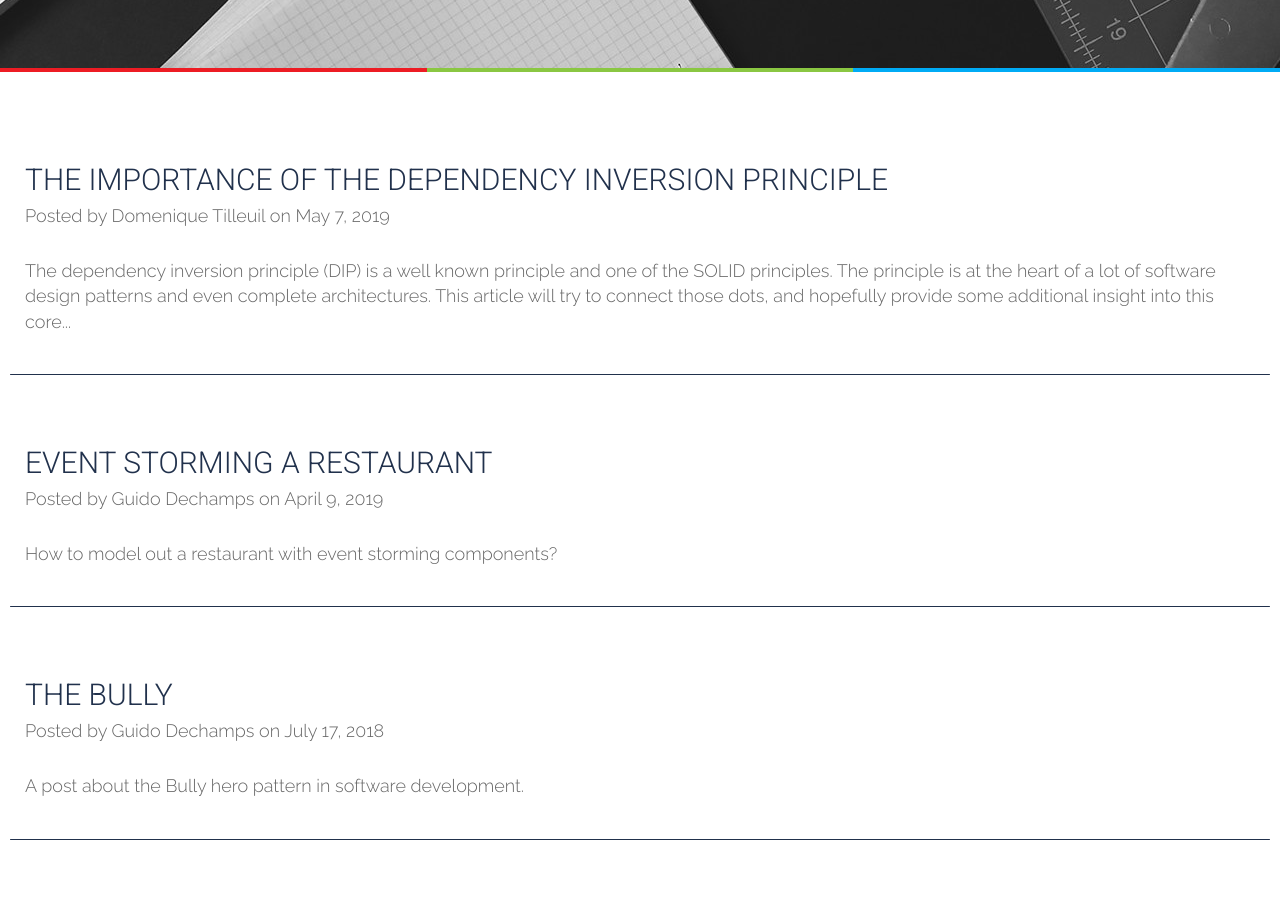
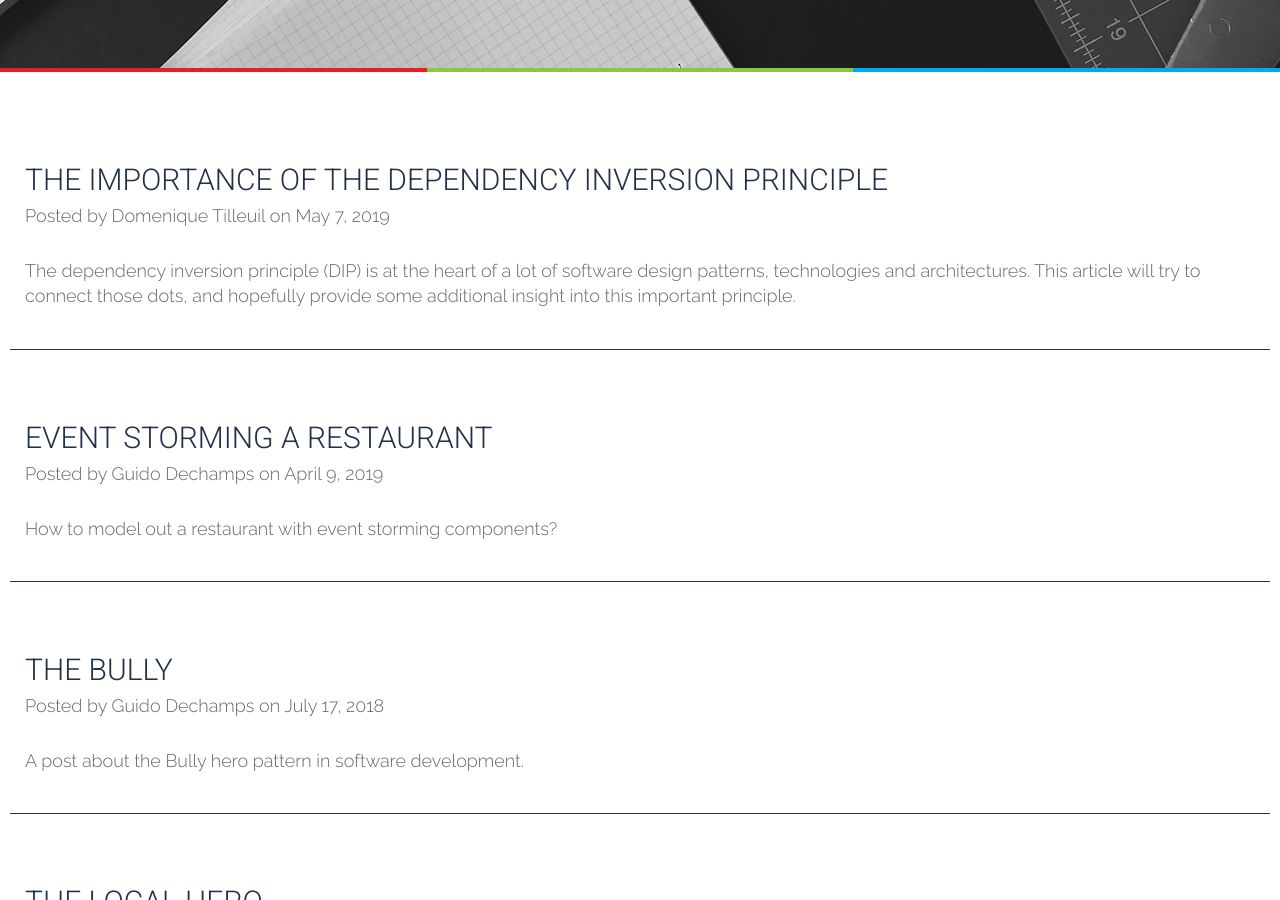
Before and after one commit to tripledio/tripledio.github.io, a Jekyll site: the page built from blog/index.html, in a window 1280 px wide and 900 px high, scrolled down 542 px. Built offline with Jekyll 4.4.1, drawn with Linux system fonts in a browser that asks for light colours; the list of posts is cut into pages by our own code; some of the changed lines change nothing that is shown.

Commit message:
Wrapping up, re-added Kubernetes, separate IOC from abstract factory

```diff
--- a/_posts/2019-05-07-dependency-inversion-principle.md
+++ b/_posts/2019-05-07-dependency-inversion-principle.md
@@ -3,7 +3,7 @@
 author: domenique
 header-img: "img/posts/dip/spotlight.jpg"
 title: "The importance of the dependency inversion principle"
-excerpt: "The dependency inversion principle (DIP) is a well known principle and one of the SOLID principles. The principle is at the heart of a lot of software design patterns and even complete architectures. This article will try to connect those dots, and hopefully provide some additional insight into this core principle."
+excerpt: "The dependency inversion principle (DIP) is at the heart of a lot of software design patterns, technologies and architectures. This article will try to connect those dots, and hopefully provide some additional insight into this important principle."
 
 ---
 
@@ -45,14 +45,21 @@
 
 Dependency injection in itself is a form of the broader technique of inversion of control (IOC). IOC in itself *can* support DIP. But it is not because we use DI or IOC that we are necessarily applying DIP. No framework can help us determining what is high level and what is low level. Nor with defining the proper abstraction to separate the two.
 
+When trying to apply DIP inside our codebase, we can ask ourselves: "Who instantiates the low level implementation of the abstraction if it’s located in an an other module? Using an IOC container, this is an easy problem. The IOC container could create the instance of the low level module and inject it where necessary. So **an IOC container makes it really easy to inject low level details into our high level modules**. But we still need to provide the proper abstractions ourselves. And we are still responsible for  placing the abstractions in the correct location, next to the high level policy.
+
+So is an IOC container required when one wants to apply DIP? Of course not. We just need some sort of "main" module that wires our application together. The "main" is able to access all the necessary objects and wire them together. This is a purely technical affair that we could handle ourselves but it is a solved problem for which we often prefer the use an IOC.  But using a IOC does not guarantee that DIP is applied. It is up to us to define the proper architectural boundaries and policy separations. So DI does not imply DIP and vice versa. Separate things.
+
+> Using a IOC does not guarantee that DIP is applied
+
 ## The principle applied
 
-#### How to obtain instances of a low level module
-When trying to apply DIP inside our codebase, we can ask ourselves: "Who instantiates the low level implementation of the abstraction if it’s located in an an other module? If we're using an IOC container, the IOC container could create the instance of the low level module and inject it where necessary. So **an IOC container makes it really easy to inject low level details into our high level modules**. But we still need to provide the proper abstractions ourselves. And place them in their correct location. With the high level policy.
+#### How to obtain different instances of a low level module dynamically
 
-So is an IOC container required when one wants to apply DIP? Of course not. There are many different ways to do this. A classic approach would be the use of the **[Abstract Factory pattern](https://refactoring.guru/design-patterns/abstract-factory)** for injecting low level details into our high level modules. When applied across layers, the abstract factory illustrates nicely how high level modules can obtain references to low level instances.
+There are cases where determining the proper instance of a low level policy is dynamic. Something that depends on some case by case logic. For instance the correct low level policy to use could depend on the request scope input.  A classic approach to tackle this would be the use of the **[Abstract Factory pattern](https://refactoring.guru/design-patterns/abstract-factory)** for injecting low level details into our high level modules. This well known pattern, when applied across layers, illustrates nicely how high level modules can obtain references to low level instances. The Abstract Factory pattern can help us applying DIP.
 
 ![Introduce a factory](/img/posts/dip/withFactory.png){:width="500px"}
+
+The "main" wiring module would wire the low level policies, the concrete abstract factory implementations, into the high level modules that use the abstraction: the abstract factory.
 
 #### The repository pattern
 Looking at the repository pattern, as originally coined by Eric Evans, we can clearly see that it's a fine example of the dependency inversion principle. The pattern states that an *abstraction* should be created which is free of technical details, and should preferably look a lot like a collection interface. The abstraction should be implemented in the infrastructure layer where all the technicalities of dealing with a persistent store should be hidden. From the domain perspective, we are talking with a collection-like interface to store the aggregates.
@@ -63,7 +70,7 @@
 
 As a side note, the idea of the repository pattern is to abstract away the persistency details. We obtain domain concepts from a repository. *Not* low level data where we still need to attach meaning to. If we obtain the aggregate from memory, a relational db, a document db or an event sourced system, those are low level details. A repository is not just a DAO.
 
- >A repository is *not* a data acces object
+ >A repository is *not* a data access object
 
 #### Ports and adapters architecture.
 When applying the dependency inversion principle on the architectural layers of your application, we're bound to end up with a [hexagonal architecture](http://wiki.c2.com/?HexagonalArchitecture) also called [ports and adapters](https://herbertograca.com/2017/09/14/ports-adapters-architecture/ ) or as Uncle bob calls it: [Clean Architecture](https://blog.cleancoder.com/uncle-bob/2012/08/13/the-clean-architecture.html).
@@ -72,5 +79,11 @@
 
 ![Hexagonal Architecture example](/img/posts/dip/hexagonal-architecture.png){:width="500px"}
 
+#### DIP in Kubernetes TODO review
+
+In the Container Orchestrator Kubernetes we encounter [Ingress](https://kubernetes.io/docs/concepts/services-networking/ingress/) which is an API object that manages external access to the *services* in a cluster. So an Ingress is an abstraction that provices a functionality to services. In Kubernetes, (services)[https://kubernetes.io/docs/concepts/services-networking/service/] are an abstraction themselves that represents a logical set of pods. So on both sides of the spectrum we have abstractions communication with each other. These abstractions decouple the details of pods and external access. Allowing the high level policies from K8 to work without being hindered by the details.
+
 ## Conclusion
-The Dependency inversion principle is an important principle that helps us to decouple our code and protects us from a ripple effect from changes inside low level modules. By neatly separating different concerns and allowing the important concerns to take centre stage our software can easily be adapted and understood. But it enables the core of the software, the important stuff, to endure and survive the frequent changes in the more volatile lower level modules. It is however not an easy principle to apply. It requires thought and discipline to apply it correctly and consistently. But the benefits far outweighs the effort required.
+The Dependency inversion principle is an important principle that helps us to decouple the importance things from the details. It protects us from a ripple effect from changes inside low level modules. Because it neatly separates different concerns and allows the important concerns to take centre stage, our software can easily be adapted and understood. It enables the core of our software, the important stuff, to endure and survive the frequent changes in the more volatile lower level modules. It is however not an easy principle to apply. It requires thought and **discipline** to apply it correctly and consistently. But the benefits far outweighs the effort required.
+
+>  DIP enables the core of our software to endure and survive the frequent changes of the more volatile lower level parts of the software.
```
